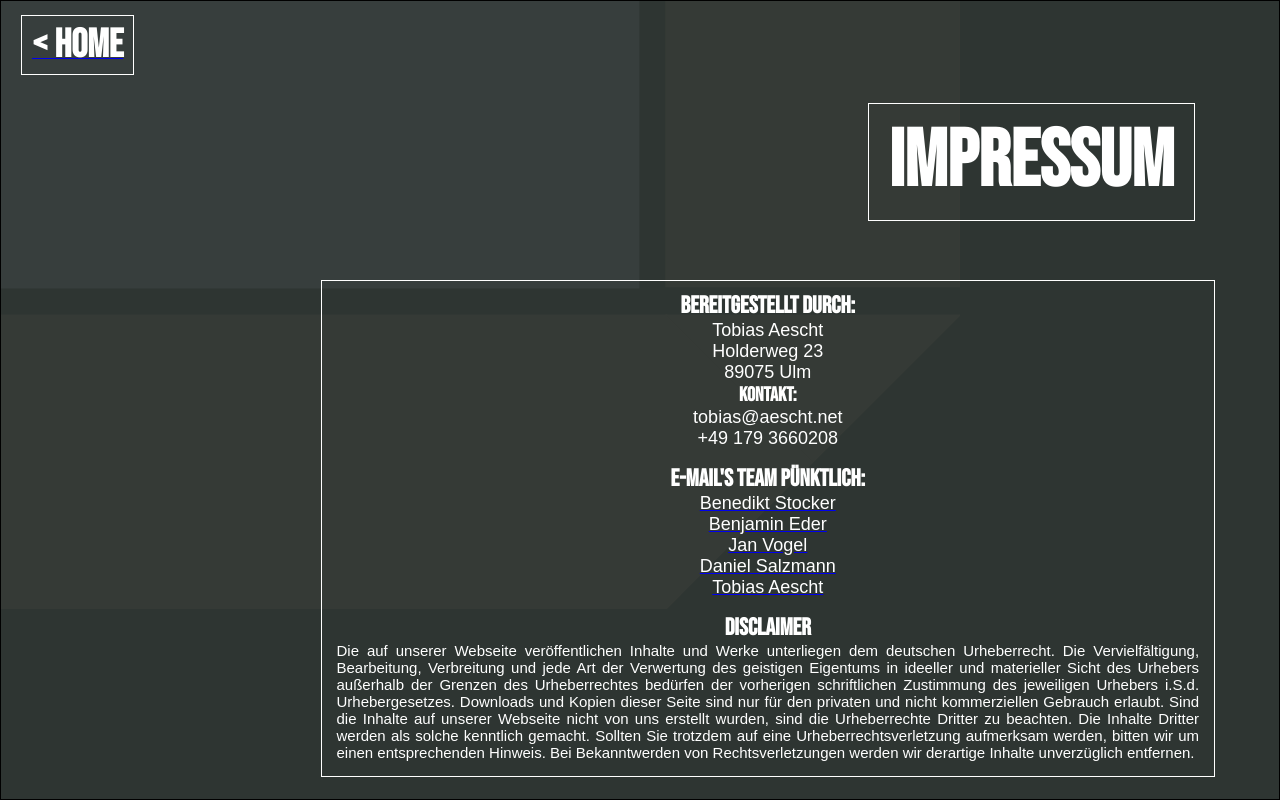
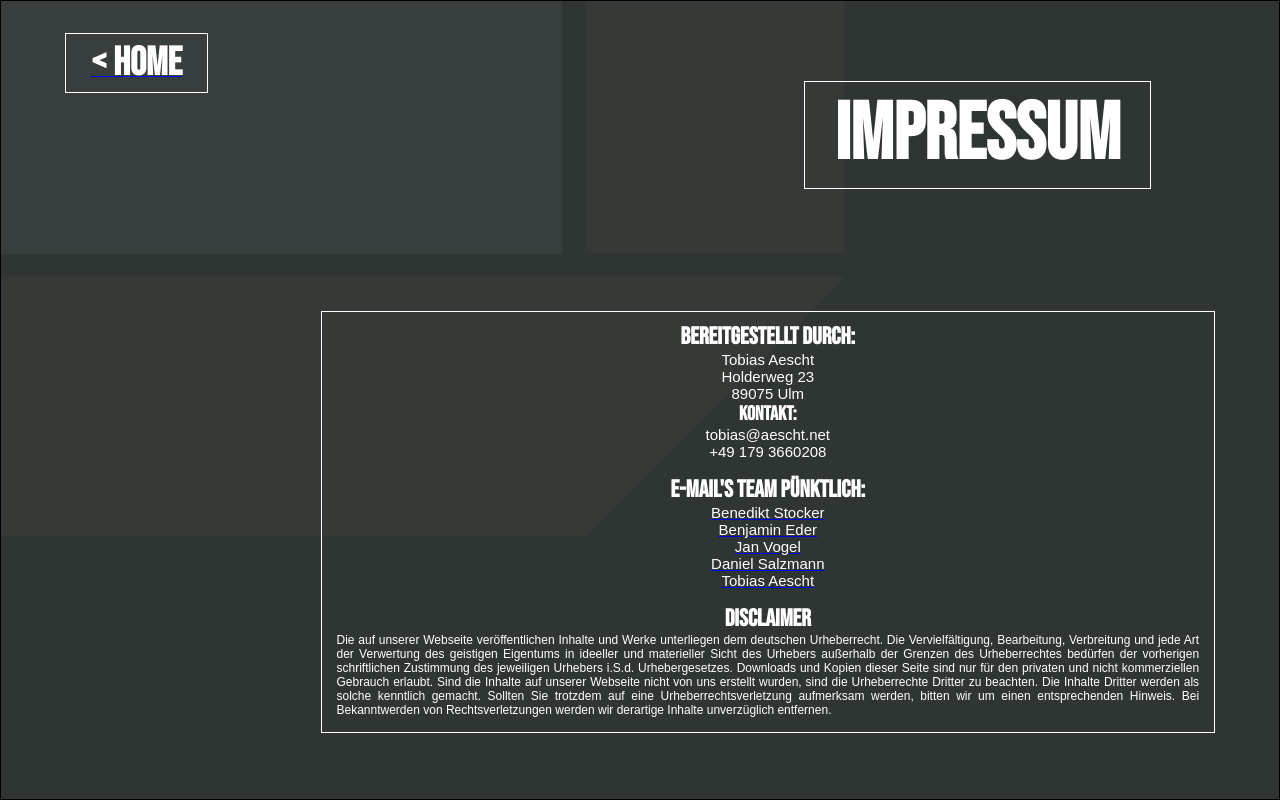
Before and after one commit to bstkr/interactive-movie, an Angular app in the folder interactive-movie-app/: page /impressum in a window 1280 px wide. Built offline with nearby package versions, Linux system fonts and the light colour scheme; a web font is replaced by a local one.

Commit message:
changes in spacing to screen border

```diff
--- a/interactive-movie-app/src/app/components/impressum/impressum.component.scss
+++ b/interactive-movie-app/src/app/components/impressum/impressum.component.scss
@@ -1,36 +1,12 @@
-nav{
-  text-align: center;
-  padding-right: 100px;
-  ul{
-    margin: 0;
-    padding: 0;
-
-    li{
-      padding:20px;
-      border: white solid 1px;
-      margin-bottom:5px;
-      background: white;
-
-      a{
-        font-size: 30px;
-        color:white;
-      }
-    }
-
-  }
-
-}
-
-
 section {
   h1{
     display: inline;
     border-style: solid;
     border-width: 1px;
     font-size:  80px;
-    padding: 10px;
-    padding-left: 20px;
-    padding-right: 20px;
+    padding: 5px;
+    padding-left: 30px;
+    padding-right: 30px;
   }
   h2{
     border: none;
@@ -48,7 +24,7 @@ section {
     font-size:  40px;
     color: white;
     font-style: normal;
-    padding: 10px;
+    padding: 25px;
     padding-top: 5px;
     padding-bottom: 5px;
   }
@@ -61,19 +37,19 @@ overflow-y: scroll;
 color: white;
 background-color: rgba(46, 53, 50, 1);
 background-image: url("watermark.svg");
-background-size: 75%;
+background-size: 66%;
 background-repeat: no-repeat;
 }
 
 #title-impressum{
-  padding: 20px;
+  padding-right: 10%;
+  margin-top: 0px;
   text-align: right;
-  margin-top: 5px;
-  margin-right: 5%;
 }
 
 #home-button{
-  padding: 20px;
+  padding-top: 3%;
+  padding-left: 5%;
   text-align: left;
 }
 
@@ -85,9 +61,10 @@ background-repeat: no-repeat;
 }
 
 #site{
-  margin-top: 50px;
+  margin-top: 10%;
   margin-right: 5%;
   margin-left: 25%;
+  margin-bottom: 2%;
   text-align: center;
   color: white;
   border-style: solid;
@@ -98,14 +75,14 @@ background-repeat: no-repeat;
     margin-top: 10px;
     border: none;
   p{
-    font-size: 18px;
+    font-size: 15px;
   }
 }
 .op-tp{
   margin-top: 15px;
   border: none;
 p{
-  font-size: 18px;
+  font-size: 15px;
   color: white;
   font-style: normal;
 }
@@ -115,7 +92,7 @@ p{
   margin-bottom: 15px;
   border: none;
 p{
-  font-size: 15px;
+  font-size: 12px;
   text-align: justify;
 }
 }
```
